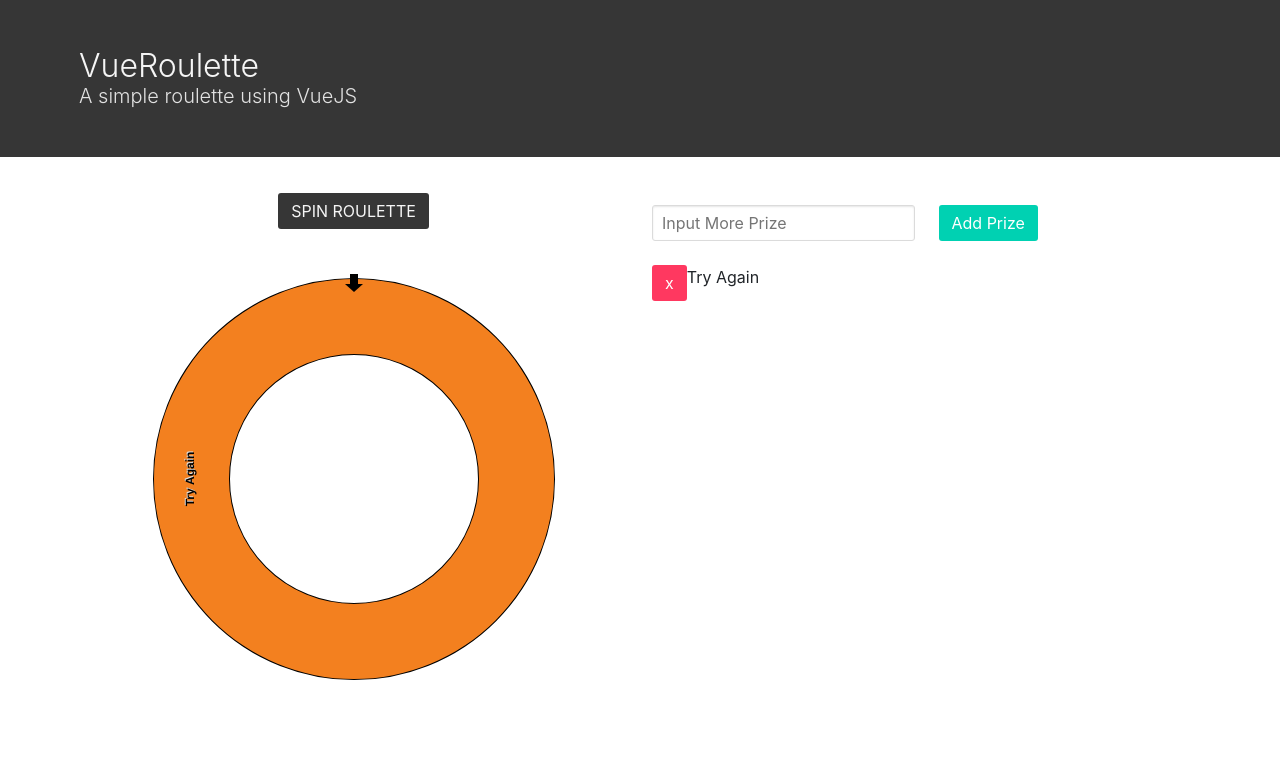
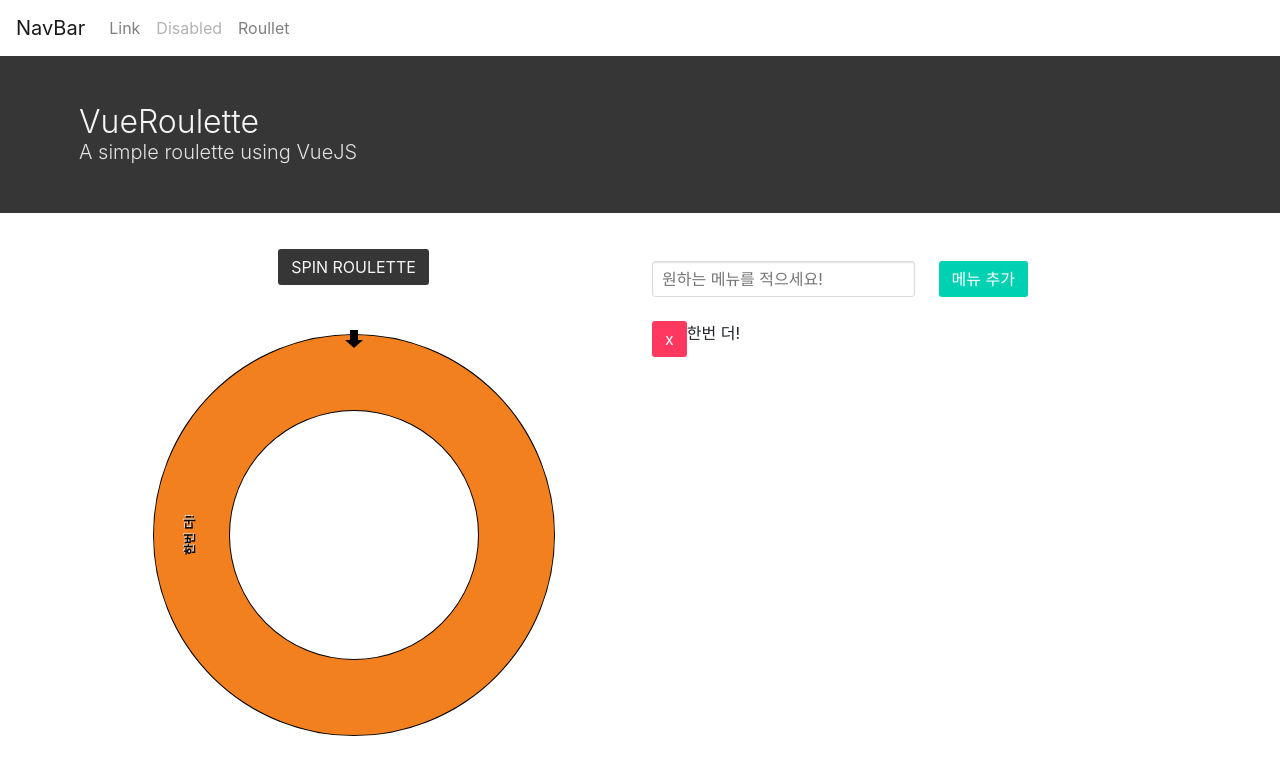
Before and after one commit to Tekiter/HateChoose, a Vue app: page /roullet in a window 1280 px wide. Shown: the top 774 px of the page. Built offline with nearby package versions, Linux system fonts and the light colour scheme; what vue-wait would draw is missing.

Commit message:
add Roullet

```diff
--- a/src/components/NavBar.vue
+++ b/src/components/NavBar.vue
@@ -1,13 +1,14 @@
 <template>
   <div>
     <b-navbar toggleable="lg">
-      <b-navbar-brand href="#">NavBar</b-navbar-brand>
+      <b-navbar-brand href="/">NavBar</b-navbar-brand>
       <b-navbar-toggle target="nav-collapse"></b-navbar-toggle>
 
       <b-collapse id="nav-collapse" is-nav>
         <b-navbar-nav>
           <b-nav-item href="#">Link</b-nav-item>
           <b-nav-item href="#" disabled>Disabled</b-nav-item>
+          <b-nav-item href="/roullet">Roullet</b-nav-item>
         </b-navbar-nav>
       </b-collapse>
     </b-navbar>
--- a/src/components/Roullet.vue
+++ b/src/components/Roullet.vue
@@ -1,5 +1,6 @@
 <template>
   <div>
+    <h-nav></h-nav>
     <section class="hero is-dark">
       <div class="hero-body">
         <div class="container">
@@ -33,18 +34,18 @@
                   <input
                     class="input"
                     type="text"
-                    placeholder="Input More Prize"
+                    placeholder="원하는 메뉴를 적으세요!"
                     v-model="new_option"
                     v-on:keyup.enter="addOptions"
                   />
                 </div>
               </div>
               <div class="column is-half">
-                <button class="button is-primary" v-on:click="addOptions">Add Prize</button>
+                <button class="button is-primary" v-on:click="addOptions">메뉴 추가</button>
               </div>
               <div class="column is-one-quarter" v-for="option in options" :key="option">
                 <button class="button is-danger" v-on:click="removeOptions(option)">x</button>
-                <span>{{option}}</span>
+                <span style="display:inline-block;">{{option}}</span>
               </div>
             </div>
           </div>
@@ -55,10 +56,14 @@
 </template>
 <script>
 import Vue from "vue";
+import NavBar from '../components/NavBar.vue';
 export default Vue.extend({
+  components:{
+    'h-nav': NavBar
+  },
   data: function() {
     return {
-      options: ["Try Again"],
+      options: ["한번 더!"],
       new_option: "",
       startAngle: 0,
       startAngleStart: 0,
@@ -157,9 +162,13 @@ export default Vue.extend({
       }
     },
     spin: function() {
-      this.spinAngleStart = Math.random() * 10 + 10;
+      /* 룰렛 돌아가는 스피드 */
+      /* 요소마다 개별 확률을 주는 건
+      요소별로 룰렛이 그려지는 범위를 다르게 주어도 됨 */
+      this.spinAngleStart = Math.random() * 60 + 10;
       this.spinTime = 0;
-      this.spinTimeTotal = Math.random() * 3 + 4 * 1000;
+      /* 룰렛 돌아가는 시간 */
+      this.spinTimeTotal = Math.random() * 3 + 10 * 1000;
       this.rotateWheel();
     },
     rotateWheel: function() {
@@ -206,4 +215,8 @@ export default Vue.extend({
 });
 </script>
 <style scoped src="../assets/bulma.css">
+#category-list{
+  /* display:inline-block; */
+  width:80%;
+}
 </style>
```
